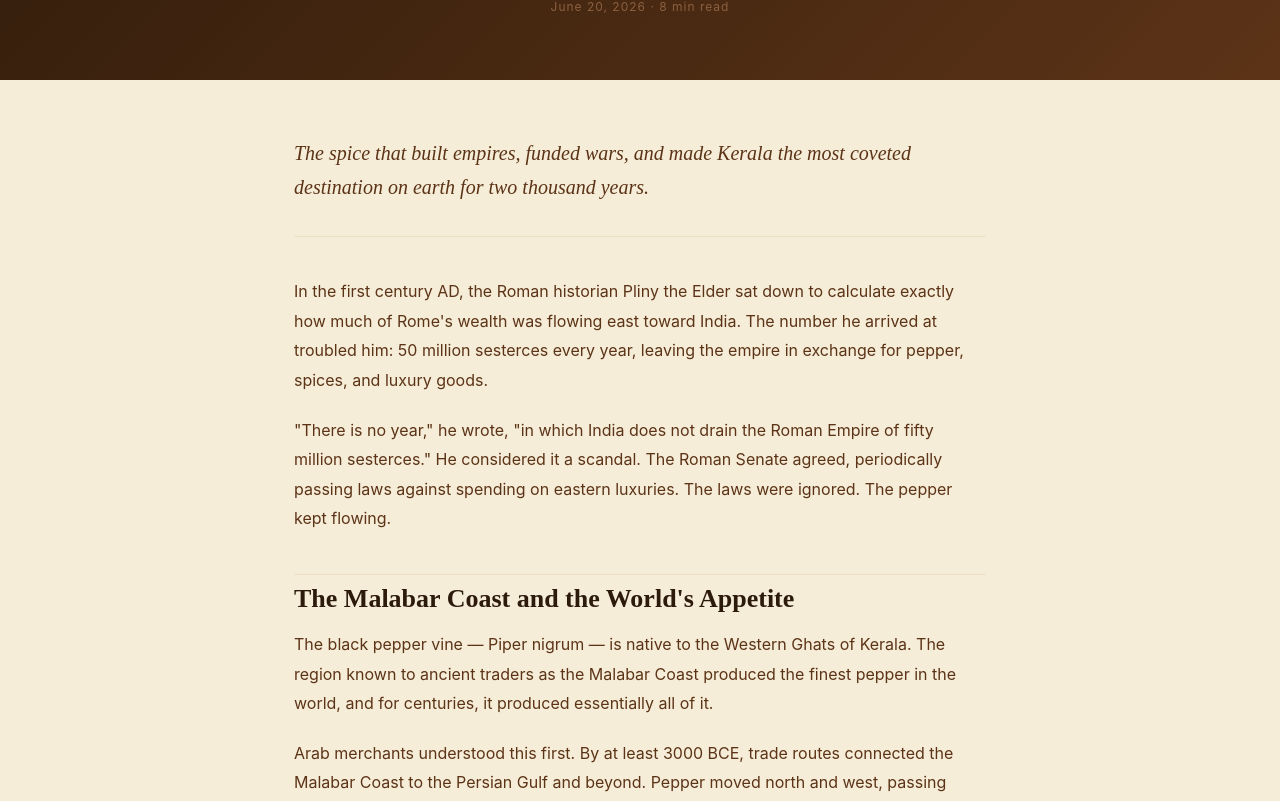
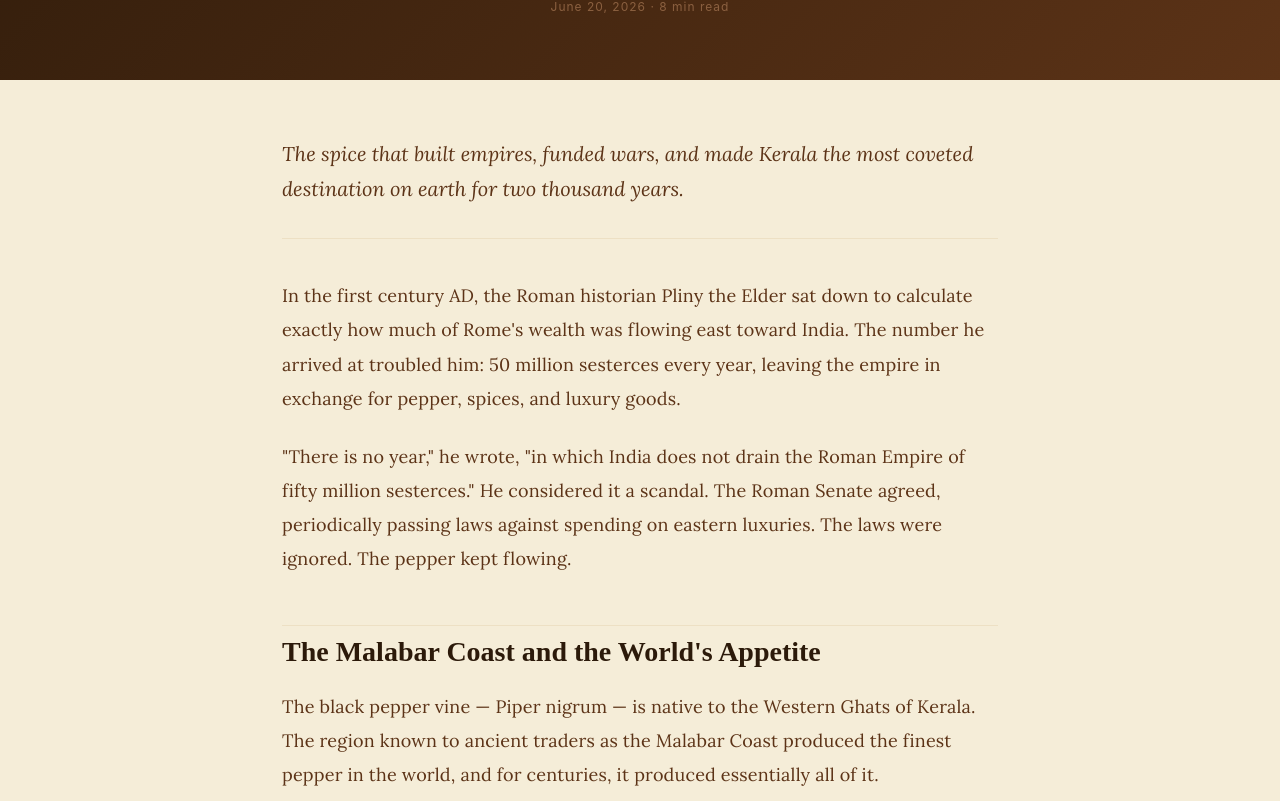
Before and after one commit to silkroutespices/silkroutespices, a Next.js app: page /blog/black-pepper-kerala-gold-rome in a window 1280 px wide. Shown: the part 519-1320 px from the top of the page. Built offline with nearby package versions, Linux system fonts and the light colour scheme.

Commit message:
Fix blog layout — reduce padding, Lora font, larger text

```diff
--- a/app/blog/[slug]/page.tsx
+++ b/app/blog/[slug]/page.tsx
@@ -15,6 +15,7 @@ export default async function PostPage({ params }: { params: Promise<{ slug: str
 
   return (
     <div style={{ background: "var(--cream)" }}>
+
       {/* Hero */}
       <div style={{
         background: `linear-gradient(135deg, var(--brown-deep), var(--brown-mid))`,
@@ -40,55 +41,99 @@ export default async function PostPage({ params }: { params: Promise<{ slug: str
           margin: "0 auto 1rem",
           lineHeight: 1.25,
         }}>{post.title}</h1>
-        <p style={{ fontSize: 12, color: "var(--brown-light)", fontFamily: "'Inter', sans-serif", letterSpacing: 1 }}>
+        <p style={{
+          fontSize: 12, color: "var(--brown-light)",
+          fontFamily: "'Inter', sans-serif", letterSpacing: 1,
+        }}>
           {post.date} · {post.readTime}
         </p>
       </div>
 
-      {/* Content */}
-      <div style={{ maxWidth: 740, margin: "0 auto", padding: "3.5rem 1.5rem" }}>
+      {/* Article content */}
+      <div style={{ maxWidth: 780, margin: "0 auto", padding: "3.5rem 2rem" }}>
+
+        {/* Pull quote / excerpt */}
         <p style={{
-          fontFamily: "'Playfair Display', serif",
+          fontFamily: "'Lora', Georgia, serif",
           fontSize: 20,
           fontStyle: "italic",
           color: "var(--brown-mid)",
-          lineHeight: 1.7,
+          lineHeight: 1.75,
           marginBottom: "2.5rem",
           paddingBottom: "2rem",
           borderBottom: "1px solid var(--cream-dark)",
         }}>{post.excerpt}</p>
 
-        <div style={{ fontFamily: "'Inter', sans-serif", fontSize: 16, color: "var(--brown-deep)", lineHeight: 1.85 }}>
+        {/* Body content */}
+        <div>
           {paragraphs.map((line, i) => {
             if (line.startsWith("## ")) {
               return (
                 <h2 key={i} style={{
                   fontFamily: "'Playfair Display', serif",
-                  fontSize: 26,
+                  fontSize: 28,
                   fontWeight: 600,
                   color: "var(--brown-deep)",
-                  marginTop: "2.5rem",
-                  marginBottom: "1rem",
+                  marginTop: "3rem",
+                  marginBottom: "1.25rem",
                   paddingTop: "0.5rem",
                   borderTop: "1px solid var(--cream-dark)",
+                  lineHeight: 1.3,
                 }}>{line.replace("## ", "")}</h2>
               );
             }
             return (
-              <p key={i} style={{ marginBottom: "1.25rem", color: "var(--brown-mid)" }}>{line}</p>
+              <p key={i} style={{
+                fontFamily: "'Lora', Georgia, serif",
+                fontSize: 18,
+                color: "var(--brown-mid)",
+                lineHeight: 1.9,
+                marginBottom: "1.5rem",
+                letterSpacing: "0.01em",
+              }}>{line}</p>
             );
           })}
         </div>
 
-        <div style={{ marginTop: "3rem", paddingTop: "2rem", borderTop: "1px solid var(--cream-dark)", display: "flex", justifyContent: "space-between", alignItems: "center" }}>
-          <Link href="/blog" style={{ fontSize: 14, color: "var(--green-dark)", textDecoration: "none", fontWeight: 600, fontFamily: "'Inter', sans-serif" }}>
+        {/* Footer navigation */}
+        <div style={{
+          marginTop: "4rem",
+          paddingTop: "2rem",
+          borderTop: "1px solid var(--cream-dark)",
+          display: "flex",
+          justifyContent: "space-between",
+          alignItems: "center",
+          flexWrap: "wrap",
+          gap: "1rem",
+        }}>
+          <Link href="/blog" style={{
+            fontSize: 14, color: "var(--green-dark)",
+            textDecoration: "none", fontWeight: 600,
+            fontFamily: "'Inter', sans-serif",
+          }}>
             ← All Stories
           </Link>
-          <Link href="/" style={{ fontSize: 14, color: "var(--brown-light)", textDecoration: "none", fontFamily: "'Inter', sans-serif" }}>
+          <Link href="/" style={{
+            fontSize: 13, color: "var(--brown-light)",
+            textDecoration: "none",
+            fontFamily: "'Inter', sans-serif",
+            fontStyle: "italic",
+          }}>
             silkroutespices.com
           </Link>
         </div>
       </div>
+
+      {/* Load Lora font */}
+      <style>{`
+        @import url('https://fonts.googleapis.com/css2?family=Lora:ital,wght@0,400;0,500;0,600;1,400;1,500&display=swap');
+
+        @media (max-width: 600px) {
+          div[style*="padding: 3.5rem 2rem"] {
+            padding: 2.5rem 1.25rem !important;
+          }
+        }
+      `}</style>
     </div>
   );
 }
```
